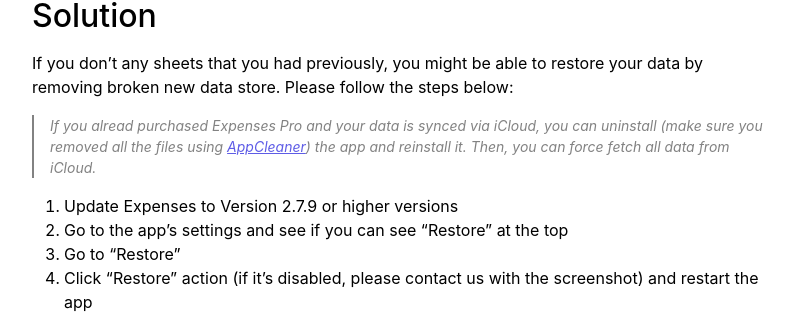
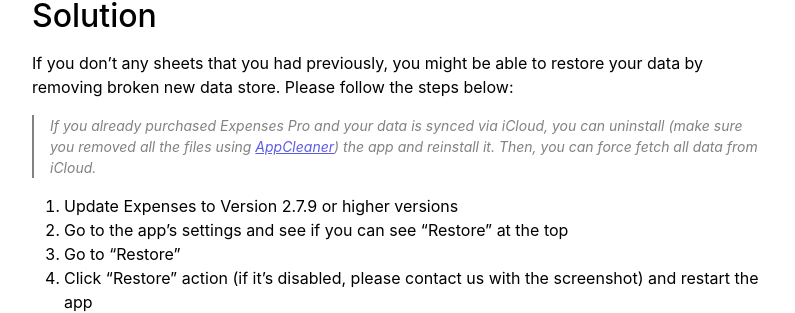
Before and after one commit to bluecometlabs/getexpenses.app, a Jekyll site: the page built from pages/faq/potential-data-loss-on-v2.7.0.md, in a window 1280 px wide. Shown: the part 317-630 px from the top of the page, without its empty margins (242-1037 px from the left). Built offline with Jekyll 4.4.1, drawn with Linux system fonts in a browser that asks for light colours.

Commit message:
Update potential-data-loss-on-v2.7.0.md

```diff
--- a/pages/faq/potential-data-loss-on-v2.7.0.md
+++ b/pages/faq/potential-data-loss-on-v2.7.0.md
@@ -17,7 +17,7 @@
 
 If you don't any sheets that you had previously, you might be able to restore your data by removing broken new data store. Please follow the steps below:
 
-> If you alread purchased Expenses Pro and your data is synced via iCloud, you can uninstall (make sure you removed all the files using [AppCleaner](https://freemacsoft.net/appcleaner/)) the app and reinstall it. Then, you can force fetch all data from iCloud.
+> If you already purchased Expenses Pro and your data is synced via iCloud, you can uninstall (make sure you removed all the files using [AppCleaner](https://freemacsoft.net/appcleaner/)) the app and reinstall it. Then, you can force fetch all data from iCloud.
 
 1. Update Expenses to Version 2.7.9 or higher versions
 2. Go to the app's settings and see if you can see "Restore" at the top
```
